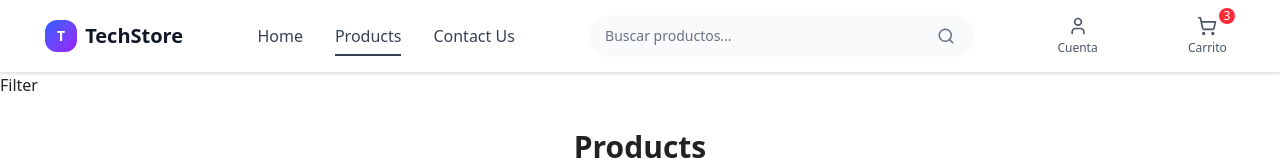
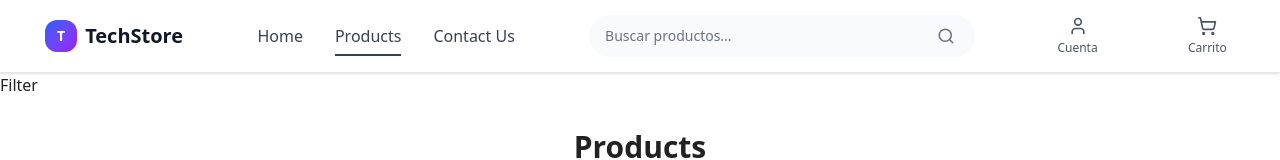
Before and after one commit to LendyAbel/E-Comerce, a React (Vite) app: page /products in a window 1280 px wide. Shown: the top 160 px of the page. Built offline with nearby package versions, Linux system fonts and the light colour scheme.

Commit message:
feat: Making componnets can access to products

```diff
--- a/src/App.jsx
+++ b/src/App.jsx
@@ -1,16 +1,21 @@
-import { Router, Routes, Route } from "react-router";
+import { Routes, Route } from "react-router";
 
 import Header from "./components/layout/Header";
 import Home from "./pages/Home";
 import Products from "./pages/Products";
 
+import { sampleProducts as products } from './data/products';
+import { useState } from 'react'
+
 function App() {
+  const [productList, setProductList] = useState(products)
+  const [cartList, setCartList] = useState([])
   return (
     <div>
-      <Header>
+      <Header cartList={cartList}>
         <Routes>
           <Route path="/" element={<Home />} />
-          <Route path="/products" element={<Products />} />
+          <Route path="/products" element={<Products productList={productList} />} />
         </Routes>
       </Header>
     </div>
--- a/src/components/layout/Header.jsx
+++ b/src/components/layout/Header.jsx
@@ -1,9 +1,9 @@
 import Navbar from "../navbar/Navbar";
 
-const Header = ({ children }) => {
+const Header = ({ children, cartList }) => {
   return (
     <div>
-      <Navbar />
+      <Navbar cartList={cartList} />
       {children}
     </div>
   );
--- a/src/components/navbar/Navbar.jsx
+++ b/src/components/navbar/Navbar.jsx
@@ -21,7 +21,7 @@ const navbarAnimation = {
   transition: { duration: 0.3 },
 };
 
-const Navbar = () => {
+const Navbar = ({cartList}) => {
   const [isMenuOpen, setIsMenuOpen] = useState(false);
 
   return (
@@ -42,7 +42,7 @@ const Navbar = () => {
         <div className='hidden md:block'>
           <UserIcon/>
         </div>
-        <CartIcon />
+        <CartIcon cartList={cartList} />
       </div>
     </motion.nav>
   );
--- a/src/components/navbar/ui/CartIcon.jsx
+++ b/src/components/navbar/ui/CartIcon.jsx
@@ -1,10 +1,9 @@
-import { useState } from "react";
 import { motion } from "framer-motion";
 
 import { ShoppingCart } from "lucide-react";
 
-const CartIcon = () => {
-  const [cartCount, setCartCount] = useState(3);
+const CartIcon = ({cartList=[]}) => {
+  const cartCount = cartList.length
   return (
     <motion.button
       whileTap={{ scale: 0.95 }}
```
